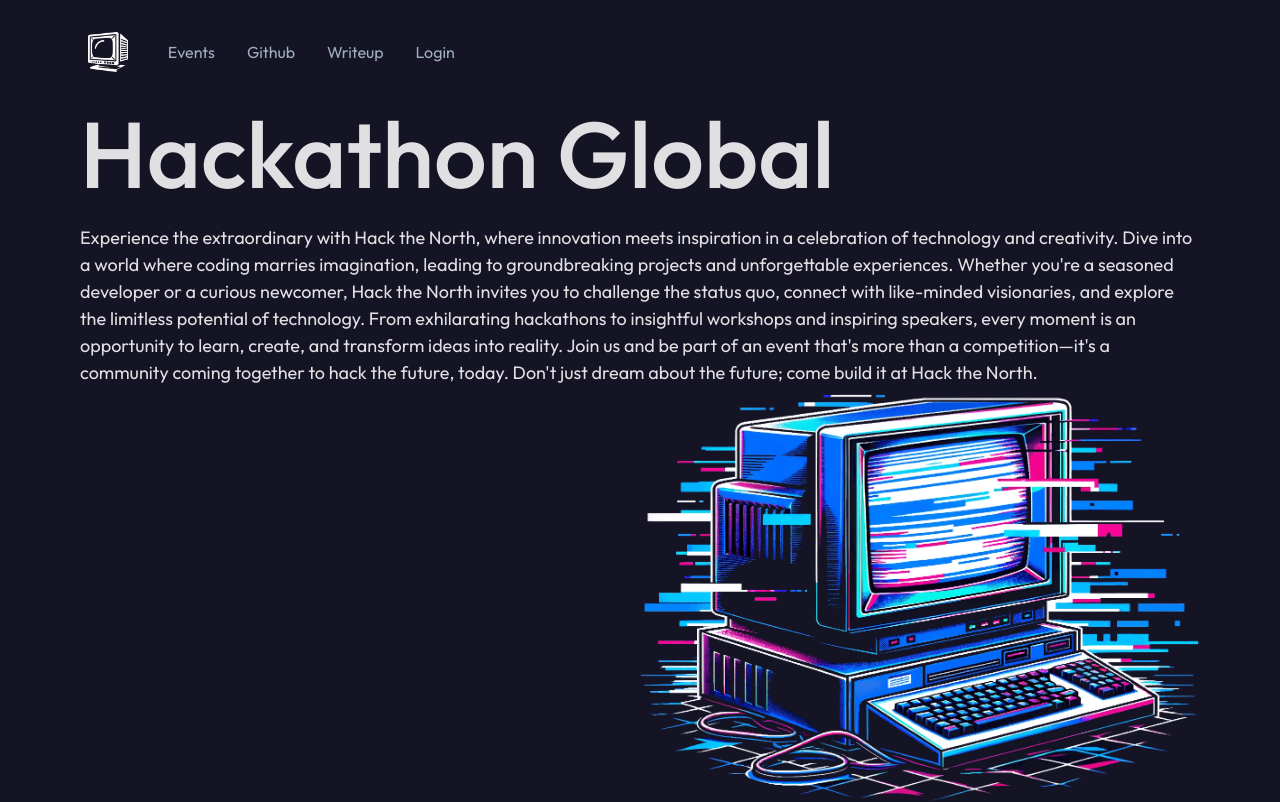
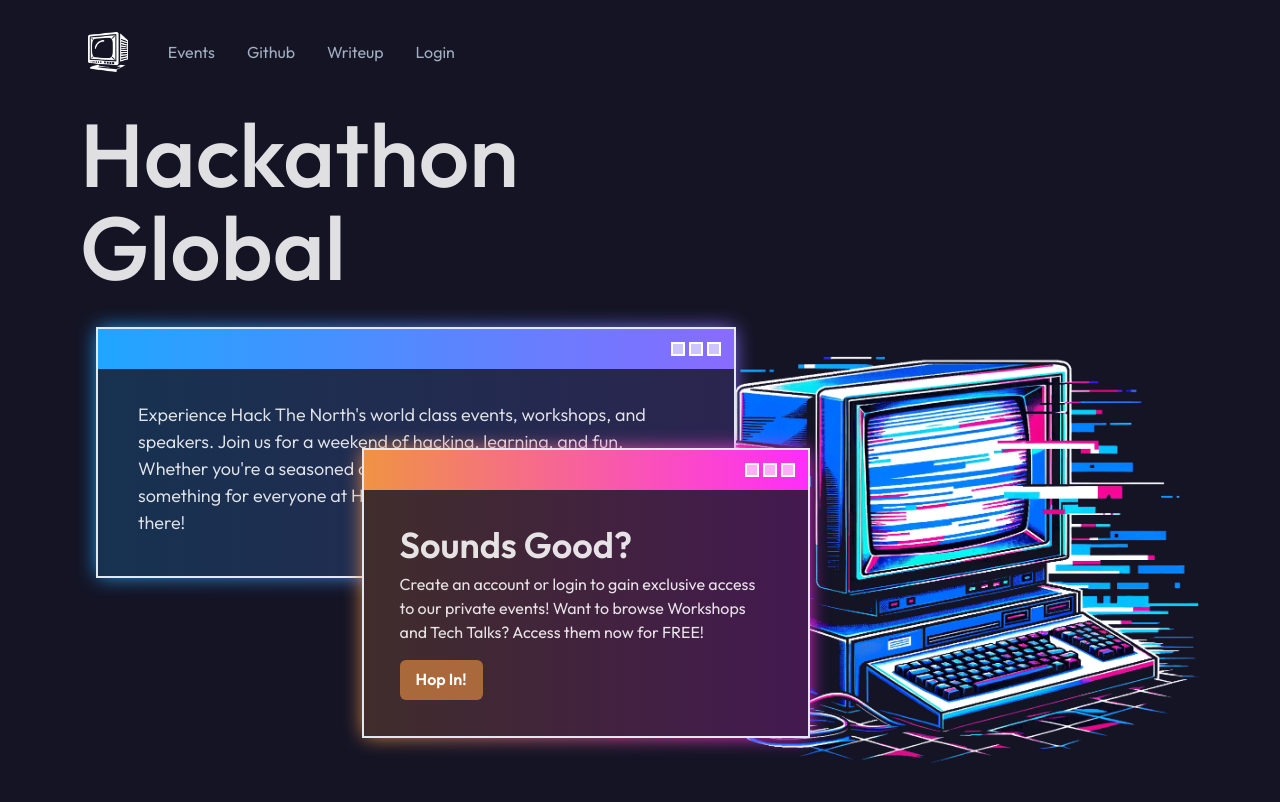
Before and after one commit to daniel-su1/hackathon-global, a React (Vite) app: page / in a window 1280 px wide. Built offline with nearby package versions, Linux system fonts and the light colour scheme.

Commit message:
styled homepage

```diff
--- a/src/components/Event.jsx
+++ b/src/components/Event.jsx
@@ -14,13 +14,13 @@
 import WindowButton from "./WindowButton";
 import {formatDate, formatTime} from "../utils/convertUnixTimestamp";
 import truncateString from "../utils/truncateString";
-import getEventColorScheme from "../utils/colorManagement";
+import getColorScheme from "../utils/colorManagement";
 
 const MotionBox = motion(Box);
 
 function Event({ data, setFilters }) {
   const [isHovered, setIsHovered] = useState(false);
-  const { bgGradient, accentGradient, tagColor, eventType } = getEventColorScheme(data.event_type);
+  const { bgGradient, accentGradient, tagColor, eventType } = getColorScheme(data.event_type);
 
   const hoverAnimation = {
     hover: {
--- a/src/components/Window.jsx
+++ b/src/components/Window.jsx
@@ -1,25 +1,26 @@
-function Window() {
-  <LinkBox
+import { Box, Flex, LinkBox } from "@chakra-ui/react";
+import WindowButton from "./WindowButton";
+import getColorScheme from "../utils/colorManagement";
+
+function Window({children, bgGradient, accentGradient, startingColorTransparent, endingColorTransparent}) {
+
+    return <LinkBox
     as="article"
-    maxW="20em"
+    maxW="40em"
     p="5"
     borderWidth="2px"
     bg={bgGradient}
     padding="0"
-    onMouseEnter={() => setIsHovered(true)}
-    onMouseLeave={() => setIsHovered(false)}
     margin="1em"
-    id={data.id}
   >
-    <MotionBox
+    <Box
       zIndex="-1"
       width="100%"
       height="100%"
       position="absolute"
       bg={accentGradient}
-      variants={hoverAnimation}
-      animate={isHovered ? "hover" : "initial"}
-    ></MotionBox>
+      filter="blur(10px)"
+    ></Box>
 
     <Box bg={accentGradient} padding="15px" position="relative">
       <Flex flexDir="row-reverse">
@@ -28,33 +29,9 @@
         <WindowButton />
       </Flex>
     </Box>
-    <Box padding="1em">
-      <Text fontSize="2xl" fontWeight="bold" my="2">
-        <LinkOverlay as={RouterLink} to={`/events/${data.id}`}>
-          {data.name}
-        </LinkOverlay>
-      </Text>
-      <Box mb="3">
-        {data.speakers.map((speaker, index) => (
-          <Text fontSize="large" key={index}>
-            {speaker.name}
-          </Text>
-        ))}
-      </Box>
-      <Text mb="3">
-        {formatDate(data.start_time) +
-          " " +
-          formatTime(data.start_time) +
-          " - " +
-          formatTime(data.end_time)}
-      </Text>
-
-      <Text mb="3" color="rgba(255, 255, 255, 0.6)">
-        {truncateString(data.description, 175)}
-      </Text>
-      <Tag size="md" variant="solid" bg={tagColor} borderRadius="full">
-        {eventType}
-      </Tag>
+    <Box padding="6" pt="4">
+        {children}
     </Box>
-  </LinkBox>;
+  </LinkBox>
 }
+export default Window;
--- a/src/pages/EventDetails.jsx
+++ b/src/pages/EventDetails.jsx
@@ -20,10 +20,9 @@
 import { ArrowBackIcon } from "@chakra-ui/icons";
 import WindowButton from "../components/WindowButton";
 import { formatDate, formatTime } from "../utils/convertUnixTimestamp";
-import Event from "../components/Event";
 import RelatedEvent from "../components/RelatedEvent";
 import LoadingSpinner from "../components/LoadingSpinner";
-import getEventColorScheme from "../utils/colorManagement";
+import getColorScheme from "../utils/colorManagement";
 
 
 function EventDetails() {
@@ -44,7 +43,7 @@
   if (error) return <p>Error: {error.message}</p>;
 
   const eventDetails = data.sampleEvent;
-  const { bgGradient, accentGradient, tagColor, eventType, startingColorTransparent, endingColorTransparent } = getEventColorScheme(eventDetails.event_type);
+  const { bgGradient, accentGradient, tagColor, eventType, startingColorTransparent, endingColorTransparent } = getColorScheme(eventDetails.event_type);
 
   return (
     <Center>
--- a/src/pages/Home.jsx
+++ b/src/pages/Home.jsx
@@ -6,41 +6,80 @@
   HStack,
   Center,
   Flex,
+  Button,
 } from "@chakra-ui/react";
 import hero from "../assets/hero.png";
+import Window from "../components/Window";
+import { Link as RouterLink } from "react-router-dom";
+import getColorScheme from "../utils/colorManagement";
 
 function Home() {
   return (
     <Center>
-      <VStack maxWidth={"70em"}>
-        <Box>
-          <Text fontSize="70pt" fontWeight="525">
-            Hackathon Global
-          </Text>
-          <Text fontSize="lg">
-            Experience the extraordinary with Hack the North, where innovation
-            meets inspiration in a celebration of technology and creativity.
-            Dive into a world where coding marries imagination, leading to
-            groundbreaking projects and unforgettable experiences. Whether
-            you're a seasoned developer or a curious newcomer, Hack the North
-            invites you to challenge the status quo, connect with like-minded
-            visionaries, and explore the limitless potential of technology. From
-            exhilarating hackathons to insightful workshops and inspiring
-            speakers, every moment is an opportunity to learn, create, and
-            transform ideas into reality. Join us and be part of an event that's
-            more than a competition—it's a community coming together to hack the
-            future, today. Don't just dream about the future; come build it at
-            Hack the North.
+      <VStack width={"70em"} alignItems={"flex-start"}>
+        <Box mt={6} mb={2}>
+          <Text fontSize="67pt" fontWeight="525" lineHeight={"70pt"}>
+            Hackathon <br></br>Global
           </Text>
         </Box>
-        <VStack>
-          <HStack
-            justify="flex-end"
-            width="100%"
-            position="absolute"
-            zIndex="-1"
-            maxWidth={"70em"}
+        <HStack>
+          <Window
+            bgGradient={
+              "linear-gradient(90deg, rgb(23, 50, 81), rgb(43, 37, 80))"
+            }
+            accentGradient={
+              "linear-gradient(90deg, rgb(31, 166, 255), rgb(137, 107, 255))"
+            }
           >
+            <Box padding={4}>
+              <Text fontSize={"lg"} fontWeight={350}>
+                Experience Hack The North's world class events, workshops, and
+                speakers. Join us for a weekend of hacking, learning, and fun.
+                Whether you're a seasoned developer or just starting out,
+                there's something for everyone at Hackathon Global. We can't
+                wait to see you there!
+              </Text>
+            </Box>
+          </Window>
+          <Box position={"fixed"} top={"54%"} maxWidth={"30em"} left="27%">
+            <Window
+              bgGradient={
+                "linear-gradient(90deg, rgb(64, 45, 43), rgb(67, 25, 80))"
+              }
+              accentGradient={
+                "linear-gradient(90deg, rgb(240, 147, 68), rgb(255, 44, 251))"
+              }
+            >
+              <Box padding={3}>
+                <Text fontSize={"4xl"} fontWeight={600}>
+                  Sounds Good?
+                </Text>
+                <Text>
+                  Create an account or login to gain exclusive access to our
+                  private events! Want to browse Workshops and Tech Talks?
+                  Access them now for FREE!
+                </Text>
+                <Button
+                  bg={"rgba(240, 147, 68, 0.6)"}
+                  _hover={{ bg: "rgba(255, 44, 251, 0.6)", transition: "0.4s" }}
+                  as={RouterLink}
+                  to={"/events"}
+                  mt={4}
+                >
+                  <Text color="white">Hop In!</Text>
+                </Button>
+              </Box>
+            </Window>
+          </Box>
+        </HStack>
+
+        <VStack
+          position="absolute"
+          zIndex="-1"
+          height="85vh"
+          justify={"flex-end"}
+        >
+          <HStack justify="flex-end" width={"70em"}>
             <Image
               src={hero}
               alt="computer"
--- a/src/utils/colorManagement.js
+++ b/src/utils/colorManagement.js
@@ -1,4 +1,4 @@
-const getEventColorScheme = (eventType) => {
+const getColorScheme = (eventType) => {
   let colorScheme = {
     bgGradient: "linear-gradient(90deg,  rgb(63, 57, 48), rgb(42, 65, 80))", // Default background gradient
     startingColor: "rgb(247, 206, 88)", // Default starting color
@@ -44,4 +44,4 @@
   return colorScheme;
 };
 
-export default getEventColorScheme;
+export default getColorScheme;
```
